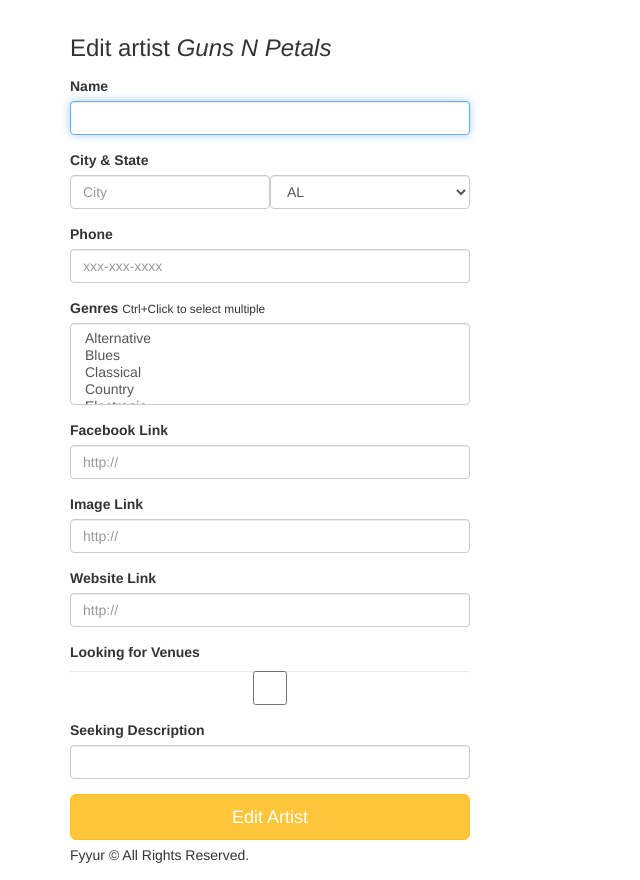
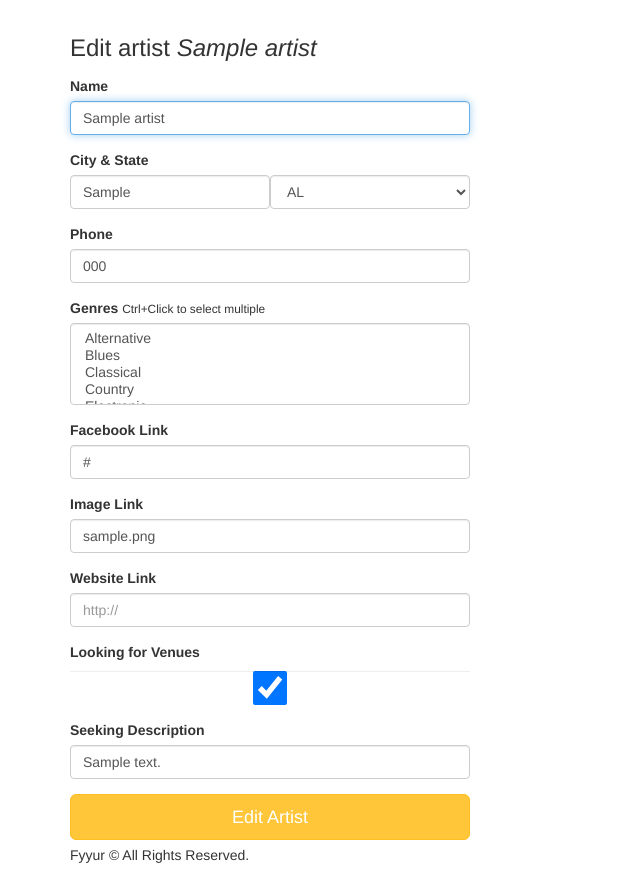
Before and after one commit to jeanbondy/fyyur, a Flask app: page /artists/1/edit in a window 1280 px wide. Shown: the part 60-940 px from the top of the page, without its empty margins (0-640 px from the left). Run offline with Flask 2, Linux system fonts and the light colour scheme; tables that the repository leaves empty hold one stand-in row (values such as "Sample post"); some libraries are stand-ins or nearby versions.

Commit message:
edting existing artist done, except genres

```diff
--- a/application/__init__.py
+++ b/application/__init__.py
@@ -51,7 +51,7 @@ def init_app():
         return app
 
 
-# TODO: connect to a local postgresql database
+
 
 
 # ----------------------------------------------------------------------------#
--- a/application/artist_bp/routes.py
+++ b/application/artist_bp/routes.py
@@ -1,9 +1,9 @@
-from flask import Blueprint, render_template, request
+from flask import Blueprint, render_template, request, redirect, url_for
 from application.models.artist import Artist
 from application.models.show import Show
-from datetime import datetime
 from forms import *
-
+from application import db
+import sys
 
 artist_bp = Blueprint('artist_bp', __name__)
 
@@ -87,22 +87,9 @@ def create_artist_submission():
 #  ----------------------------------------------------------------
 @artist_bp.route('/artists/<int:artist_id>/edit', methods=['GET'])
 def edit_artist(artist_id):
-    form = ArtistForm()
-    artist_query = Artist.query.get(artist_id)
-    artist_data = artist_query.data()
-    artist = {
-        "id": 4,
-        "name": "Guns N Petals",
-        "genres": ["Rock n Roll"],
-        "city": "San Francisco",
-        "state": "CA",
-        "phone": "326-123-5000",
-        "website": "https://www.gunsnpetalsband.com",
-        "facebook_link": "https://www.facebook.com/GunsNPetals",
-        "seeking_venue": True,
-        "seeking_description": "Looking for shows to perform at in the San Francisco Bay Area!",
-        "image_link": "https://images.unsplash.com/photo-1549213783-8284d0336c4f?ixlib=rb-1.2.1&ixid=eyJhcHBfaWQiOjEyMDd9&auto=format&fit=crop&w=300&q=80"
-    }
+    artist = Artist.query.get(artist_id)
+    form = ArtistForm(obj=artist)
+
     # TODO: populate form with fields from artist with ID <artist_id>
     return render_template('forms/edit_artist.html', form=form, artist=artist)
 
@@ -111,5 +98,30 @@ def edit_artist(artist_id):
 def edit_artist_submission(artist_id):
     # TODO: take values from the form submitted, and update existing
     # artist record with ID <artist_id> using the new attributes
+    form = ArtistForm()
+    # get the artist object from database
+    artist = Artist.query.get(artist_id)
 
-    return redirect(url_for('show_artist', artist_id=artist_id))
+    try:
+        # populate the artist object with form values
+        artist.name = form.name.data.strip()
+        artist.city = form.city.data.strip()
+        artist.state = form.state.data
+        artist.phone = form.phone.data.strip()
+        artist.genres = form.genres.data
+        artist.seeking_venue = form.seeking_venue.data
+        artist.seeking_description = form.seeking_description.data.strip()
+        artist.image_link = form.image_link.data
+        artist.website_link = form.website_link.data
+        artist.facebook_link = form.facebook_link.data
+        # write to database
+        db.session.add(artist)
+        db.session.commit()
+    except:
+        db.session.rollback()
+        error = True
+        print(sys.exc_info())
+    finally:
+        db.session.close()
+
+    return redirect(url_for('artist_bp.show_artist', artist_id=artist_id))
--- a/application/templates/forms/edit_artist.html
+++ b/application/templates/forms/edit_artist.html
@@ -12,7 +12,7 @@
           <label>City & State</label>
           <div class="form-inline">
             <div class="form-group">
-              {{ form.city(class_ = 'form-control', placeholder='City', autofocus = true) }}
+              {{ form.city(class_ = 'form-control', placeholder = 'City', autofocus = true) }}
             </div>
             <div class="form-group">
               {{ form.state(class_ = 'form-control', placeholder='State', autofocus = true) }}
--- a/forms.py
+++ b/forms.py
@@ -1,9 +1,10 @@
 from datetime import datetime
-from flask_wtf import Form
+from flask_wtf import FlaskForm
 from wtforms import StringField, SelectField, SelectMultipleField, DateTimeField, BooleanField
 from wtforms.validators import DataRequired, AnyOf, URL
 
-class ShowForm(Form):
+
+class ShowForm(FlaskForm):
     artist_id = StringField(
         'artist_id'
     )
@@ -13,10 +14,11 @@ class ShowForm(Form):
     start_time = DateTimeField(
         'start_time',
         validators=[DataRequired()],
-        default= datetime.today()
+        default=datetime.today()
     )
 
-class VenueForm(Form):
+
+class VenueForm(FlaskForm):
     name = StringField(
         'name', validators=[DataRequired()]
     )
@@ -120,7 +122,7 @@ class VenueForm(Form):
         'website_link'
     )
 
-    seeking_talent = BooleanField( 'seeking_talent' )
+    seeking_talent = BooleanField('seeking_talent')
 
     seeking_description = StringField(
         'seeking_description'
@@ -128,7 +130,7 @@ class VenueForm(Form):
 
 
 
-class ArtistForm(Form):
+class ArtistForm(FlaskForm):
     name = StringField(
         'name', validators=[DataRequired()]
     )
@@ -193,10 +195,10 @@ class ArtistForm(Form):
     )
     phone = StringField(
         # TODO implement validation logic for state
-        'phone'
+        'phone', validators=[DataRequired()]
     )
     image_link = StringField(
-        'image_link'
+        'image_link', validators=[URL()]
     )
     genres = SelectMultipleField(
         'genres', validators=[DataRequired()],
@@ -228,10 +230,10 @@ class ArtistForm(Form):
      )
 
     website_link = StringField(
-        'website_link'
+        'website_link', validators=[URL()]
      )
 
-    seeking_venue = BooleanField( 'seeking_venue' )
+    seeking_venue = BooleanField('seeking_venue')
 
     seeking_description = StringField(
             'seeking_description'
```
Also changed, not shown: requirements.txt (+6 -5 lines).
